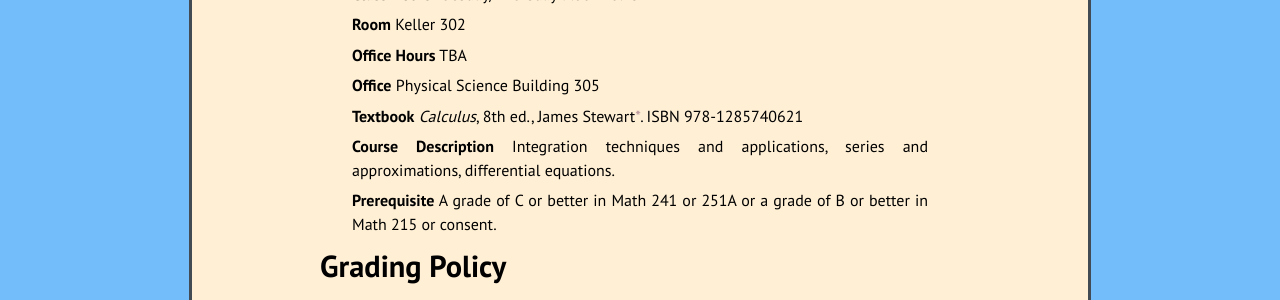
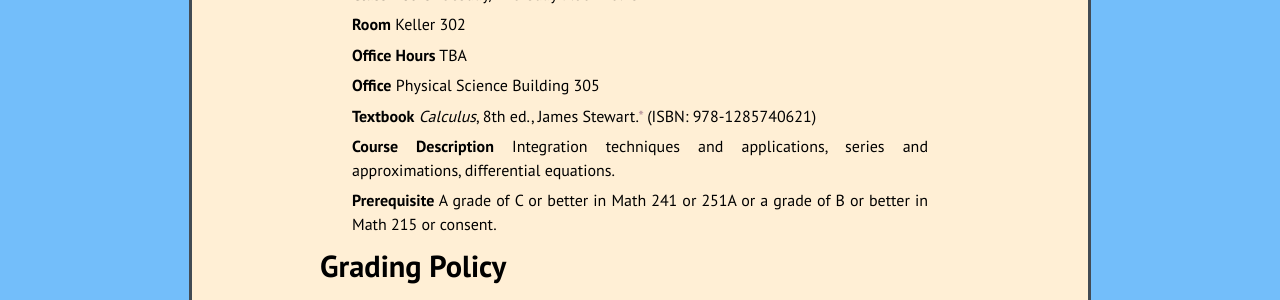
Before and after one commit to kamerynjw/kamerynjw.github.io, a Jekyll site: the page built from teaching/2019/math242/syllabus.md, in a window 1280 px wide and 900 px high. Shown: the part 384-684 px from the top of the window. Built offline with Jekyll 4.4.1, drawn with Linux system fonts in a browser that asks for light colours; nearby versions of some CDN libraries.

Commit message:
format tweak

```diff
--- a/teaching/2019/math242/syllabus.md
+++ b/teaching/2019/math242/syllabus.md
@@ -23,7 +23,7 @@ Class Information
 
 **Office** Physical Science Building 305
 
-**Textbook** *Calculus*, 8th ed., James Stewart<a name="back" href="#footnote">*</a>. ISBN 978-1285740621
+**Textbook** *Calculus*, 8th ed., James Stewart.<a name="back" href="#footnote">*</a> (ISBN: 978-1285740621)
 
 **Course Description** Integration techniques and applications, series and approximations, differential equations.
 
```
